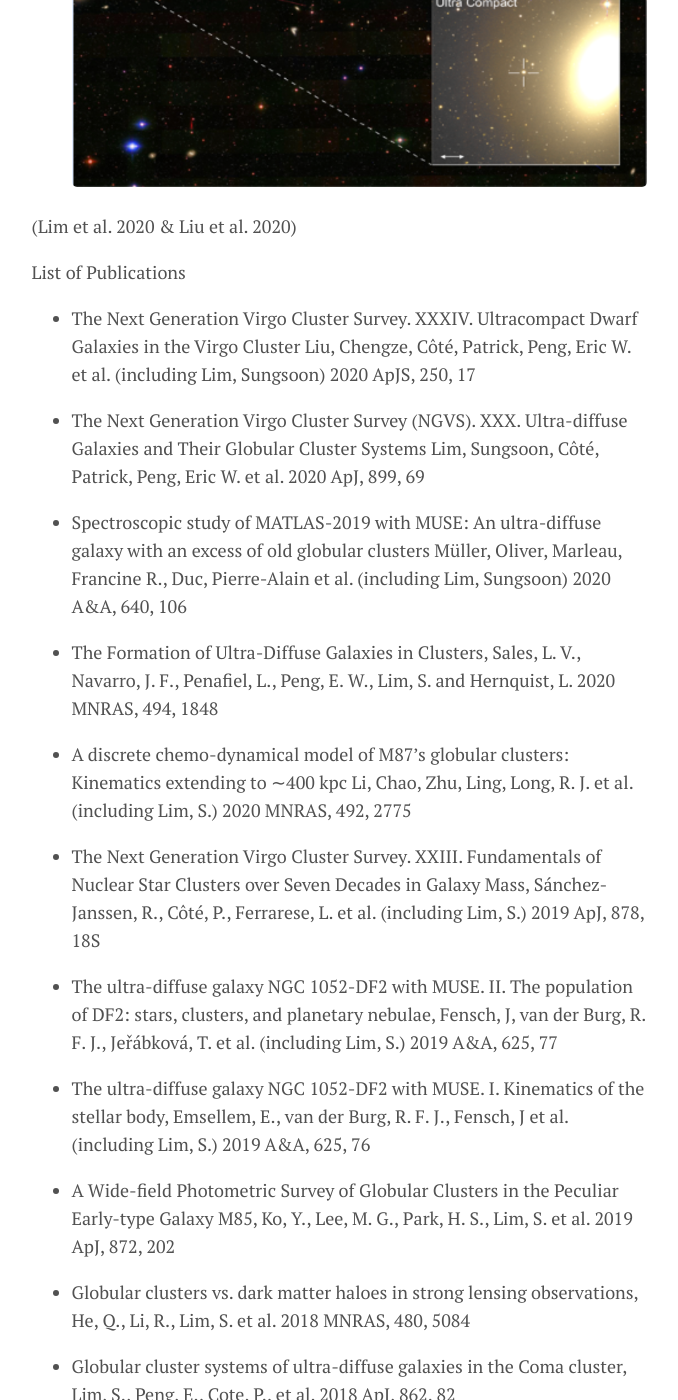
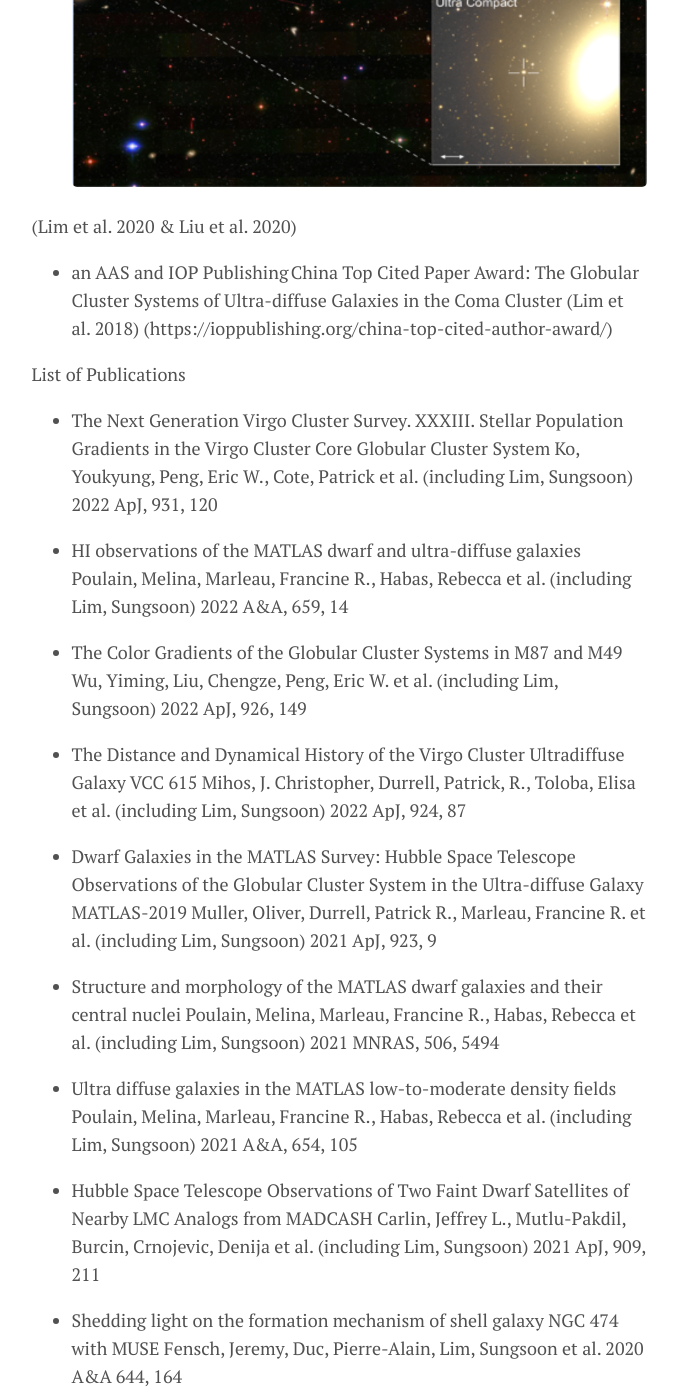
Before and after one commit to astroslim/astroslim.github.io, a Jekyll site: the page built from menu/research.md, in a window 1280 px wide and 1400 px high, scrolled down 675 px. Shown: the whole window, without its empty margins (301-979 px from the left). Built offline with Jekyll 4.4.1, drawn with Linux system fonts in a browser that asks for light colours; some of the changed text lies outside the part shown.

Commit message:
Update research.md

```diff
--- a/menu/research.md
+++ b/menu/research.md
@@ -15,7 +15,61 @@ Press Release
 (Lim et al. 2020 & Liu et al. 2020)
 
 
+- an AAS and IOP Publishing China Top Cited Paper Award: The Globular Cluster Systems of Ultra-diffuse Galaxies in the Coma Cluster (Lim et al. 2018)
+(https://ioppublishing.org/china-top-cited-author-award/)
+
+
 List of Publications
+
+
+- The Next Generation Virgo Cluster Survey. XXXIII. Stellar Population Gradients in the Virgo Cluster Core Globular Cluster System
+Ko, Youkyung, Peng, Eric W., Cote, Patrick et al. (including Lim, Sungsoon)
+2022 ApJ, 931, 120
+
+
+- HI observations of the MATLAS dwarf and ultra-diffuse galaxies
+Poulain, Melina, Marleau, Francine R., Habas, Rebecca et al. (including Lim, Sungsoon)
+2022 A&A, 659, 14
+
+
+- The Color Gradients of the Globular Cluster Systems in M87 and M49
+Wu, Yiming, Liu, Chengze, Peng, Eric W. et al. (including Lim, Sungsoon)
+2022 ApJ, 926, 149
+
+
+- The Distance and Dynamical History of the Virgo Cluster Ultradiffuse Galaxy VCC 615
+Mihos, J. Christopher, Durrell, Patrick, R., Toloba, Elisa et al. (including Lim, Sungsoon)
+2022 ApJ, 924, 87
+
+
+- Dwarf Galaxies in the MATLAS Survey: Hubble Space Telescope Observations of the Globular Cluster System in the Ultra-diffuse Galaxy MATLAS-2019
+Muller, Oliver, Durrell, Patrick R., Marleau, Francine R. et al. (including Lim, Sungsoon)
+2021 ApJ, 923, 9
+
+
+- Structure and morphology of the MATLAS dwarf galaxies and their central nuclei
+Poulain, Melina, Marleau, Francine R., Habas, Rebecca et al. (including Lim, Sungsoon)
+2021 MNRAS, 506, 5494
+
+
+- Ultra diffuse galaxies in the MATLAS low-to-moderate density fields
+Poulain, Melina, Marleau, Francine R., Habas, Rebecca et al. (including Lim, Sungsoon)
+2021 A&A, 654, 105
+
+
+- Hubble Space Telescope Observations of Two Faint Dwarf Satellites of Nearby LMC Analogs from MADCASH
+Carlin, Jeffrey L., Mutlu-Pakdil, Burcin, Crnojevic, Denija et al. (including Lim, Sungsoon)
+2021 ApJ, 909, 211
+
+
+- Shedding light on the formation mechanism of shell galaxy NGC 474 with MUSE
+Fensch, Jeremy, Duc, Pierre-Alain, Lim, Sungsoon et al.
+2020 A&A 644, 164
+
+
+- Mysterious Globular Cluster System of the Peculiar Massive Galaxy M85
+Ko, Youkyung, Lee, Myung Gyoon, Park, Hong Soo et al. (including Lim, Sungsoon)
+2020 ApJ, 903, 110
 
 
 - The Next Generation Virgo Cluster Survey. XXXIV. Ultracompact Dwarf Galaxies in the Virgo Cluster
```
Also changed, not shown: other parts of menu/research.md (+1 -1 lines).
